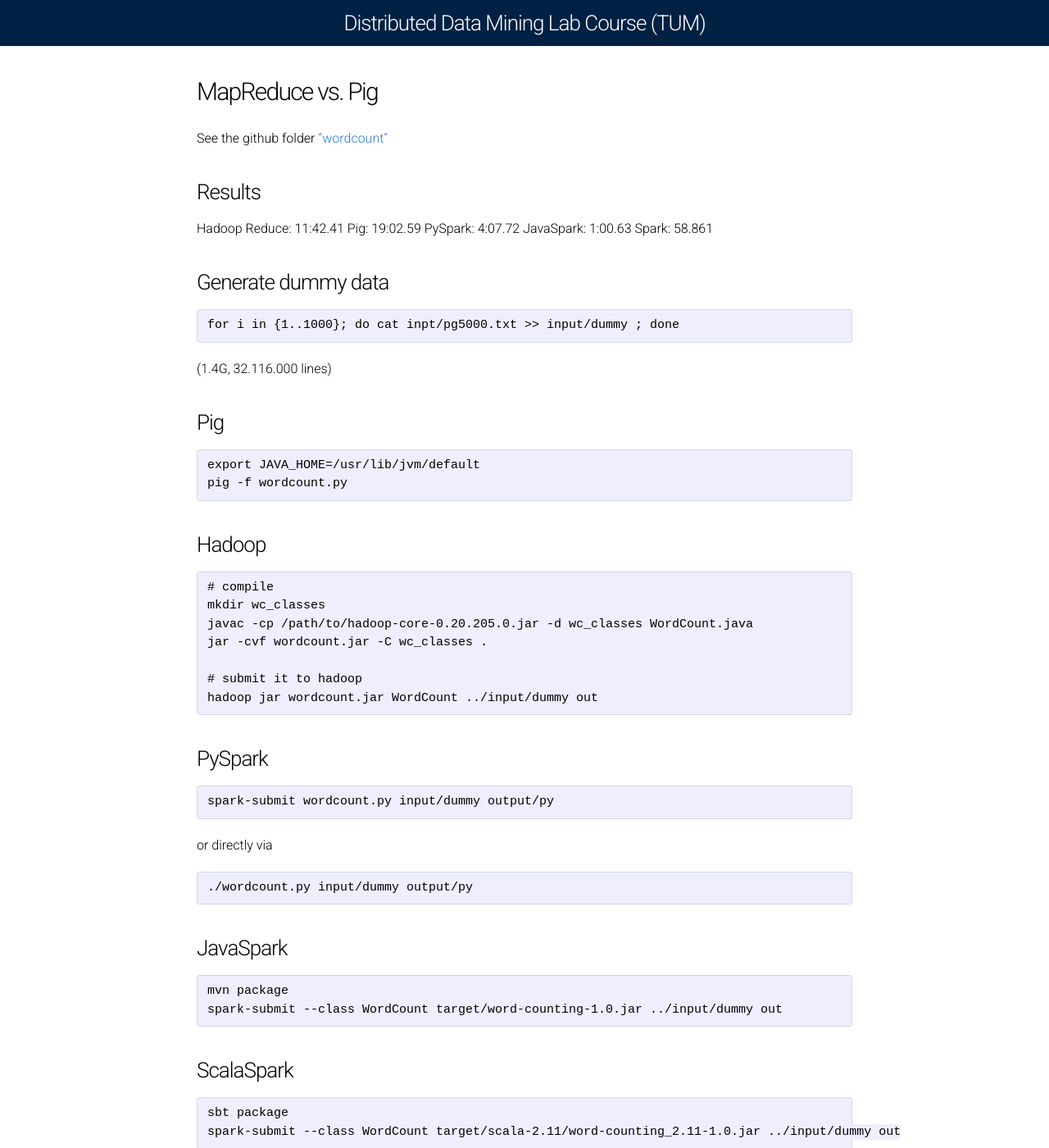
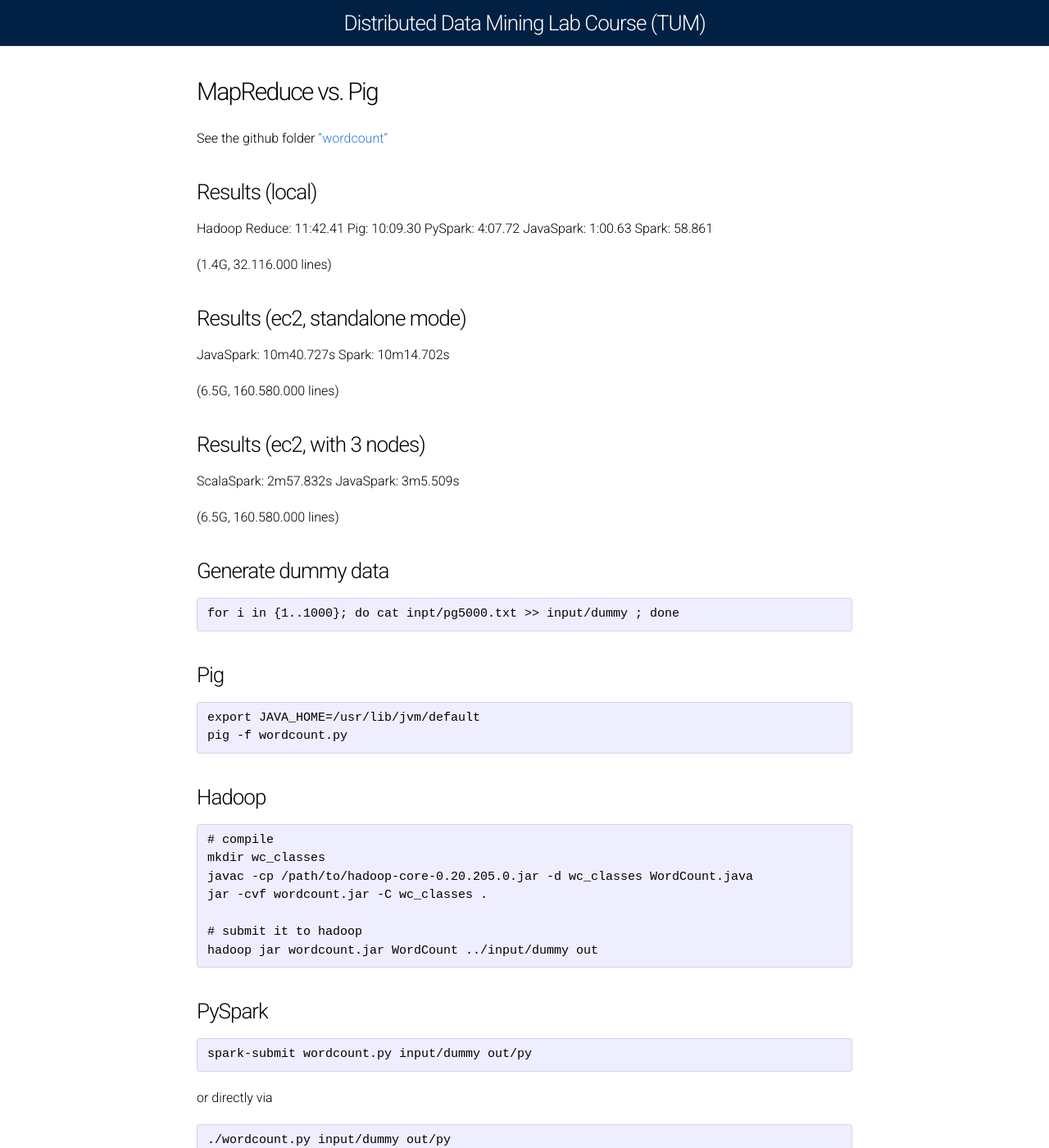
Before and after one commit to daviddao/ddm-script, a Jekyll site: the page built from hadoop_reduce-vs-pig.md, in a window 1280 px wide and 1400 px high. Shown: the whole window at 82% size. Built offline with Jekyll 4.4.1, drawn with Linux system fonts in a browser that asks for light colours; Markdown is read by kramdown in place of the engine named in the settings.

Commit message:
fab + s3

````diff
--- a/hadoop_reduce-vs-pig.md
+++ b/hadoop_reduce-vs-pig.md
@@ -7,13 +7,29 @@ permalink: /hadoop_reduce-vs-pig/
 
 See the github folder ["wordcount"](https://github.com/greenify/ddm/tree/master/wordcount)
 
-### Results
+### Results (local)
 
 Hadoop Reduce: 11:42.41
-Pig: 19:02.59
+Pig: 10:09.30
 PySpark: 4:07.72
 JavaSpark:  1:00.63
 Spark: 58.861
+
+(1.4G, 32.116.000 lines)
+
+### Results (ec2, standalone mode)
+
+JavaSpark: 10m40.727s
+Spark: 10m14.702s
+
+(6.5G, 160.580.000 lines)
+
+### Results (ec2, with 3 nodes)
+
+ScalaSpark: 2m57.832s
+JavaSpark: 3m5.509s
+
+(6.5G, 160.580.000 lines)
 
 ### Generate dummy data
 
@@ -45,13 +60,13 @@ hadoop jar wordcount.jar WordCount ../input/dummy out
 ### PySpark
 
 ```
-spark-submit wordcount.py input/dummy output/py
+spark-submit wordcount.py input/dummy out/py
 ```
 
 or directly via
 
 ```
-./wordcount.py input/dummy output/py
+./wordcount.py input/dummy out/py
 ```
 
 ### JavaSpark
````
Also changed, not shown: other parts of hadoop_reduce-vs-pig.md (+0 -1 lines), fabscript.md (added, +142 -0 lines), recommender.md (+11 -0 lines), s3-vs-hadoop.md (added, +10 -0 lines).
